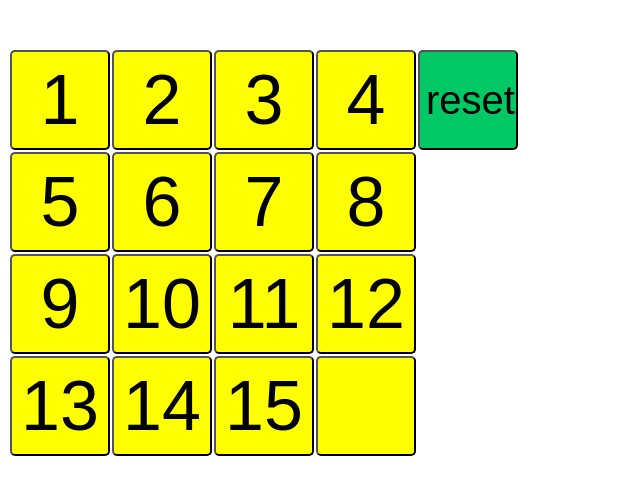
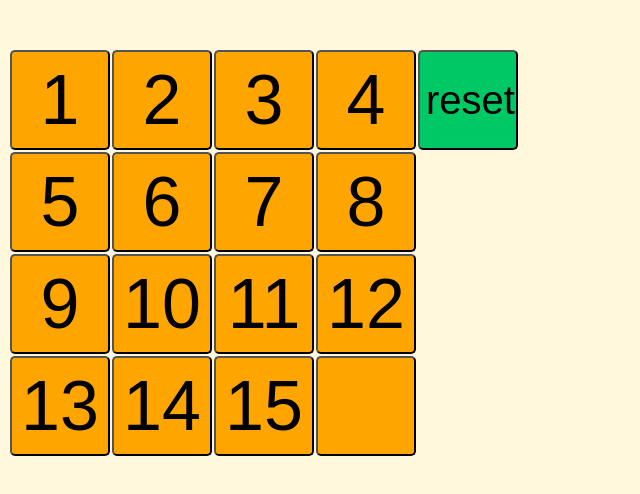
Before and after one commit to kx47g/first-website, a plain HTML site: page index.html in a window 1280 px wide. Both pictures are taken after a click on the button "brank". Shown: the whole page, without its empty margins (0-640 px from the left). Drawn offline with nearby package versions, Linux system fonts and the light colour scheme.

Commit message:
背景色の設定

```diff
--- a/index.html
+++ b/index.html
@@ -13,6 +13,7 @@
 
 <body>
   <div></div>
+  <body style="background-color: Cornsilk;"></body>
   <button id="number-brank" class="number-button" type=button>brank</button>
   <button id="number-1" class="number-button" type=button>1</button>
   <button id="number-2" class="number-button" type=button>2</button>
--- a/src/index.js
+++ b/src/index.js
@@ -106,22 +106,22 @@ document.addEventListener('DOMContentLoaded', () => {
           parseInt(style2.top, 10) == 356 & parseInt(style2.left, 10) == 316 )
           {
             console.log('ゲームクリア!おめでとう!');
-            btn0.style.backgroundColor = 'yellow';
-            btn1.style.backgroundColor = 'yellow';
-            btn2.style.backgroundColor = 'yellow';
-            btn3.style.backgroundColor = 'yellow';
-            btn4.style.backgroundColor = 'yellow';
-            btn5.style.backgroundColor = 'yellow';
-            btn6.style.backgroundColor = 'yellow';
-            btn7.style.backgroundColor = 'yellow';
-            btn8.style.backgroundColor = 'yellow';
-            btn9.style.backgroundColor = 'yellow';
-            btn10.style.backgroundColor = 'yellow';
-            btn11.style.backgroundColor = 'yellow';
-            btn12.style.backgroundColor = 'yellow';
-            btn13.style.backgroundColor = 'yellow';
-            btn14.style.backgroundColor = 'yellow';
-            btn15.style.backgroundColor = 'yellow';
+            btn0.style.backgroundColor = 'orange';
+            btn1.style.backgroundColor = 'orange';
+            btn2.style.backgroundColor = 'orange';
+            btn3.style.backgroundColor = 'orange';
+            btn4.style.backgroundColor = 'orange';
+            btn5.style.backgroundColor = 'orange';
+            btn6.style.backgroundColor = 'orange';
+            btn7.style.backgroundColor = 'orange';
+            btn8.style.backgroundColor = 'orange';
+            btn9.style.backgroundColor = 'orange';
+            btn10.style.backgroundColor = 'orange';
+            btn11.style.backgroundColor = 'orange';
+            btn12.style.backgroundColor = 'orange';
+            btn13.style.backgroundColor = 'orange';
+            btn14.style.backgroundColor = 'orange';
+            btn15.style.backgroundColor = 'orange';
           }
 
           //クリア条件を満たしていない時はパズルの色は通常のまま
```
